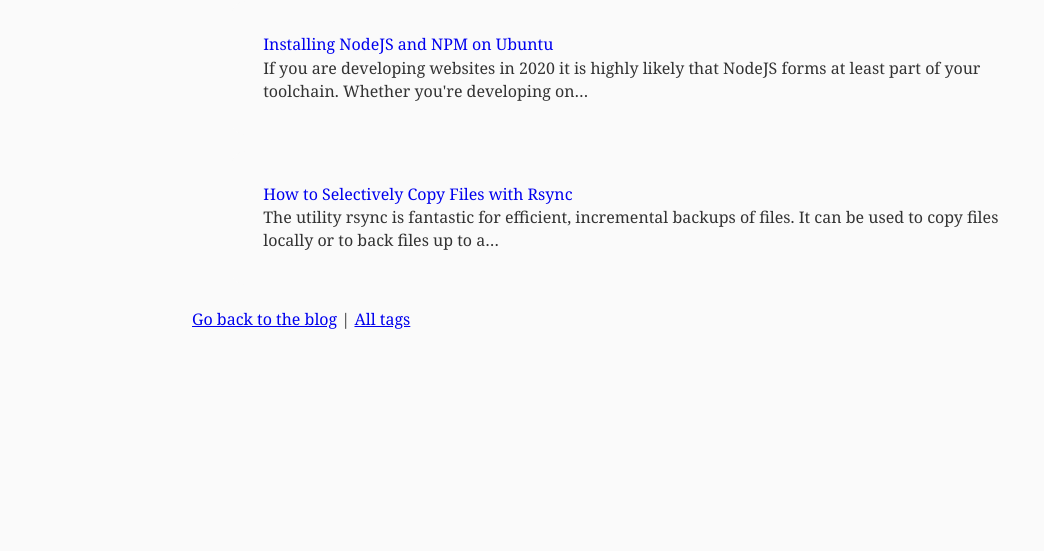
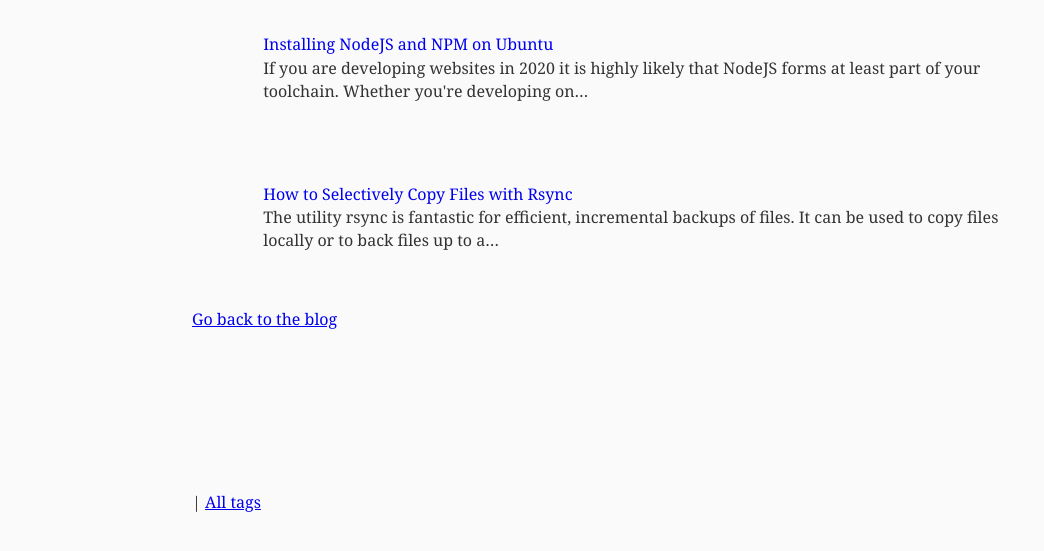
Before and after one commit to zingbretsen/zingbretsen-site, a Gatsby site: page /tags/linux/ in a window 1280 px wide. Shown: the part 105-656 px from the top of the page, without its empty margins (0-1044 px from the left). Built offline with nearby package versions, Linux system fonts and the light colour scheme; Gatsby itself is replaced by a stand-in of ours; some packages are replaced by stand-ins of ours.

Commit message:
Tries to add bottom margin to blog pages

```diff
--- a/src/components/layout.css
+++ b/src/components/layout.css
@@ -157,3 +157,7 @@
     margin-left: 20px;
   }
 }
+
+.blog-link {
+  margin-bottom: 10em;
+}
--- a/src/templates/blogTagTemplate.js
+++ b/src/templates/blogTagTemplate.js
@@ -20,7 +20,9 @@
           return <BlogPostCard key={node.frontmatter.title} post={node} />;
         })}
       </ul>
-      <Link to="/blog">Go back to the blog</Link>
+      <div className="blog-link">
+        <Link to="/blog">Go back to the blog</Link>
+      </div>
       {' | '}
       <Link to="/tags">All tags</Link>
     </Layout>
--- a/src/templates/blogTemplate.js
+++ b/src/templates/blogTemplate.js
@@ -24,7 +24,9 @@
         </div>
         <MDXRenderer className="blog-post-content">{body}</MDXRenderer>
       </article>
-      <Link to="/blog">Go back to the blog</Link>
+      <div className="blog-link">
+        <Link to="/blog">Go back to the blog</Link>
+      </div>
     </Layout>
   );
 }
```
